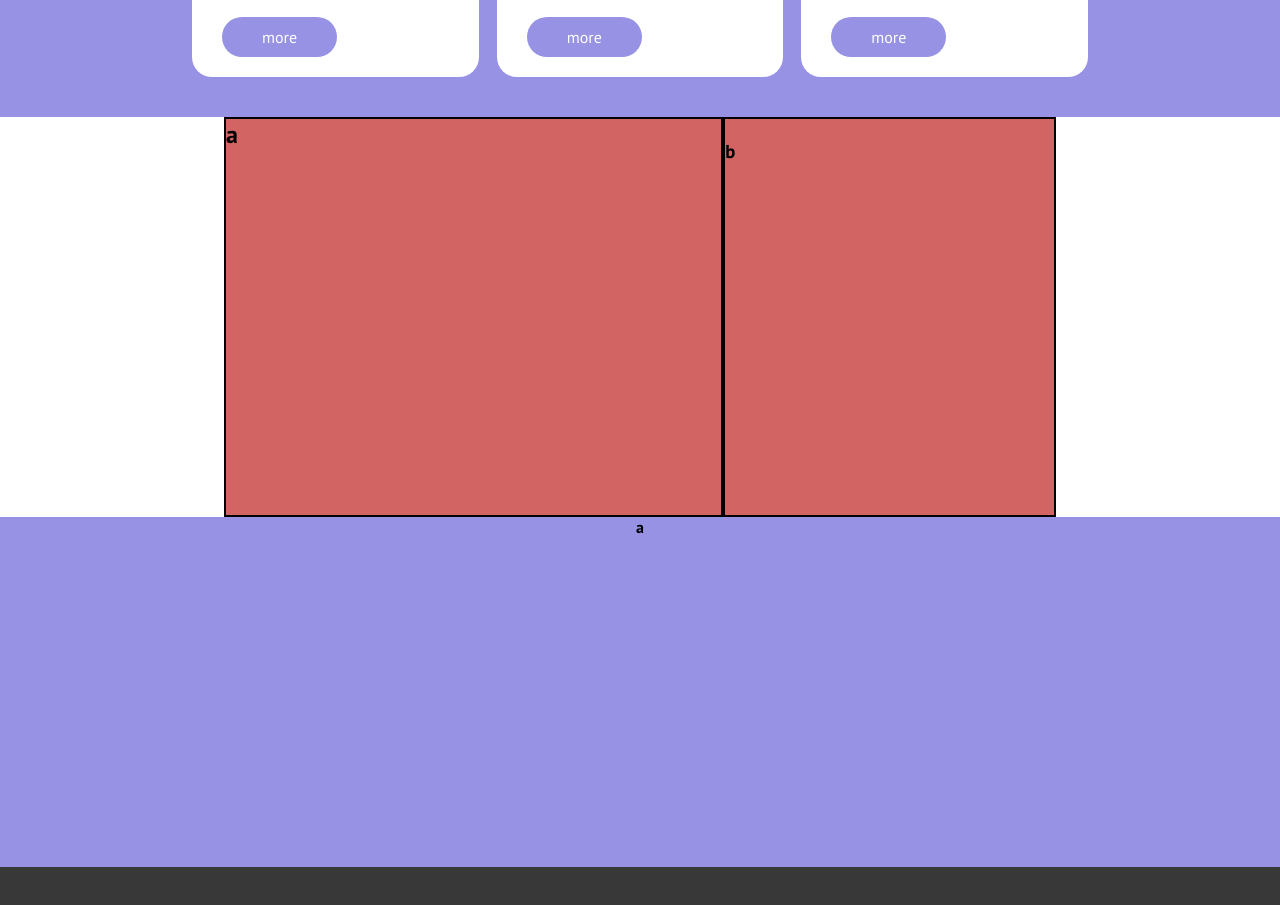
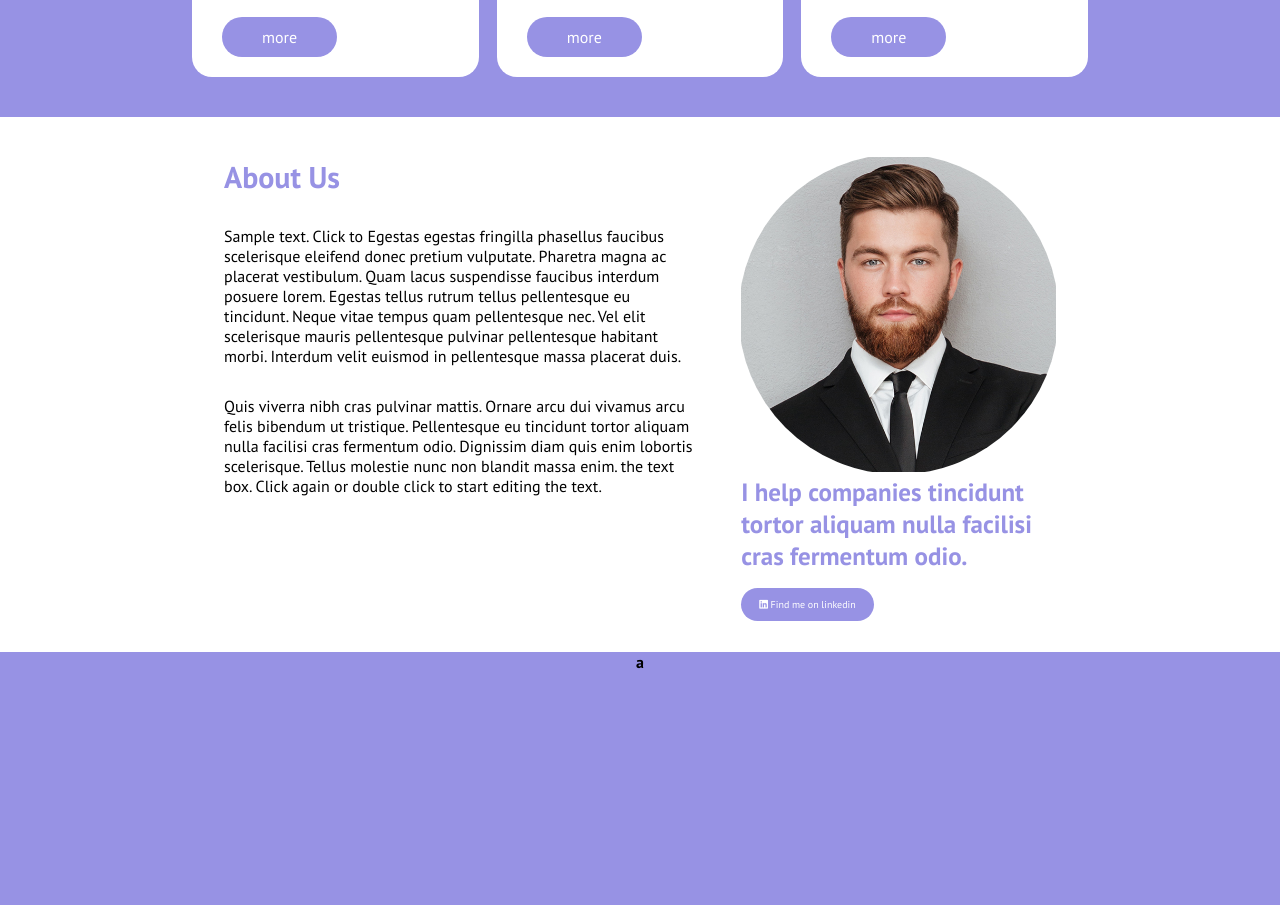
Before and after one commit to fabiodigiacomopepe/htmlcss-responsive-layout, a plain HTML site: page index.html in a window 1280 px wide. Shown: the part 3092-3997 px from the top of the page. Drawn offline with Linux system fonts and the light colour scheme.

Commit message:
Definited "about us" section

```diff
--- a/css/style.css
+++ b/css/style.css
@@ -542,8 +542,38 @@ header .header-nav .nav-tablet-desktop {
 
 
 /* regole ABOUT US section */
-.container.aboutus-cont .aboutus-flex {
+.aboutus-text-col,
+.aboutus-photo-col {
+    padding: 40px 0;
+}
 
+.aboutus-text-col h2 {
+    color: #9792e4;
+    font-size: 30px;
+}
+
+.aboutus-text-col h2,
+.aboutus-text-col p {
+    margin-bottom: 30px;
+}
+
+.aboutus-photo-col img {
+    max-width: 100%;
+    clip-path: circle(10em at center);
+}
+
+.aboutus-photo-col h3 {
+    color: #9792e4;
+    font-size: 25px;
+    margin-bottom: 20px;
+}
+
+.aboutus-photo-col a {
+    background-color: #9792e4;
+    color: white;
+    font-size: 10px;
+    padding: 10px 18px;
+    border-radius: 50px;
 }
 
 
@@ -556,6 +586,7 @@ header .header-nav .nav-tablet-desktop {
 
         .container.aboutus-cont .aboutus-flex {
             display: flex;
+            gap: 45px;
         }
 
         .container.aboutus-cont .aboutus-flex .aboutus-text-col {
@@ -666,12 +697,12 @@ main .container .getademo-card .card-photo {
     border: 2px solid black;
 } */
 
-.container.aboutus-cont .aboutus-flex .aboutus-text-col,
+/* .container.aboutus-cont .aboutus-flex .aboutus-text-col,
 .container.aboutus-cont .aboutus-flex .aboutus-photo-col {
     background-color: rgb(211, 100, 100);
     border: 2px solid black;
     min-height: 400px;
-}
+} */
 
 .getstarted {
     min-height: 350px;
--- a/index.html
+++ b/index.html
@@ -236,16 +236,16 @@
                     <div class="aboutus-flex">
                         <!-- colonna solo testo -->
                         <div class="aboutus-text-col">
-                            <h2>a</h2>
-                            <p></p>
-                            <p></p>
+                            <h2>About Us</h2>
+                            <p>Sample text. Click to Egestas egestas fringilla phasellus faucibus scelerisque eleifend donec pretium vulputate. Pharetra magna ac placerat vestibulum. Quam lacus suspendisse faucibus interdum posuere lorem. Egestas tellus rutrum tellus pellentesque eu tincidunt. Neque vitae tempus quam pellentesque nec. Vel elit scelerisque mauris pellentesque pulvinar pellentesque habitant morbi. Interdum velit euismod in pellentesque massa placerat duis.</p>
+                            <p>Quis viverra nibh cras pulvinar mattis. Ornare arcu dui vivamus arcu felis bibendum ut tristique. Pellentesque eu tincidunt tortor aliquam nulla facilisi cras fermentum odio. Dignissim diam quis enim lobortis scelerisque. Tellus molestie nunc non blandit massa enim. the text box. Click again or double click to start editing the text.</p>
                         </div>
 
                         <!-- colonna con foto -->
                         <div class="aboutus-photo-col">
-                            <img src="" alt="">
-                            <h3>b</h3>
-                            <a href="#"><i></i></a>
+                            <img src="img/about.jpg" alt="about us">
+                            <h3>I help companies tincidunt tortor aliquam nulla facilisi cras fermentum odio.</h3>
+                            <a href="#"><i class="fa-brands fa-linkedin"></i> Find me on linkedin</a>
                         </div>
                     </div>
                 </div>
```
